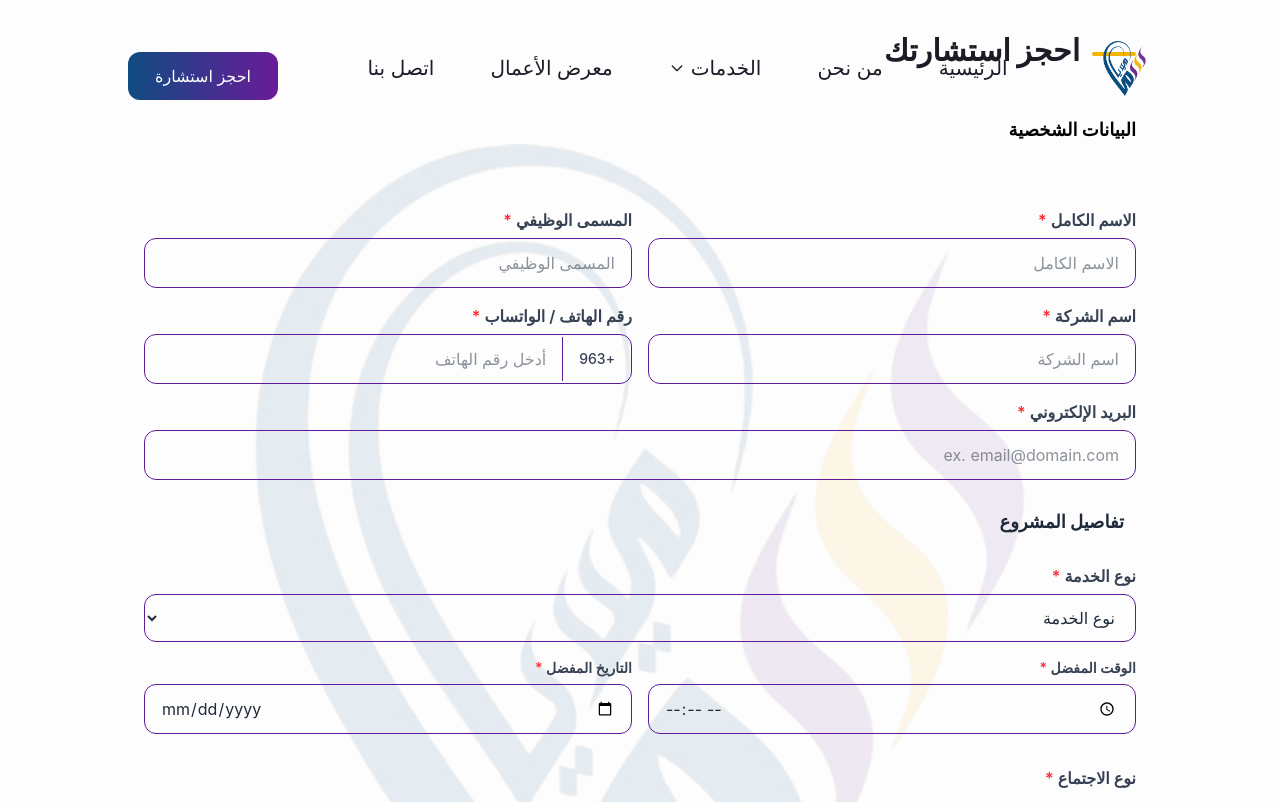
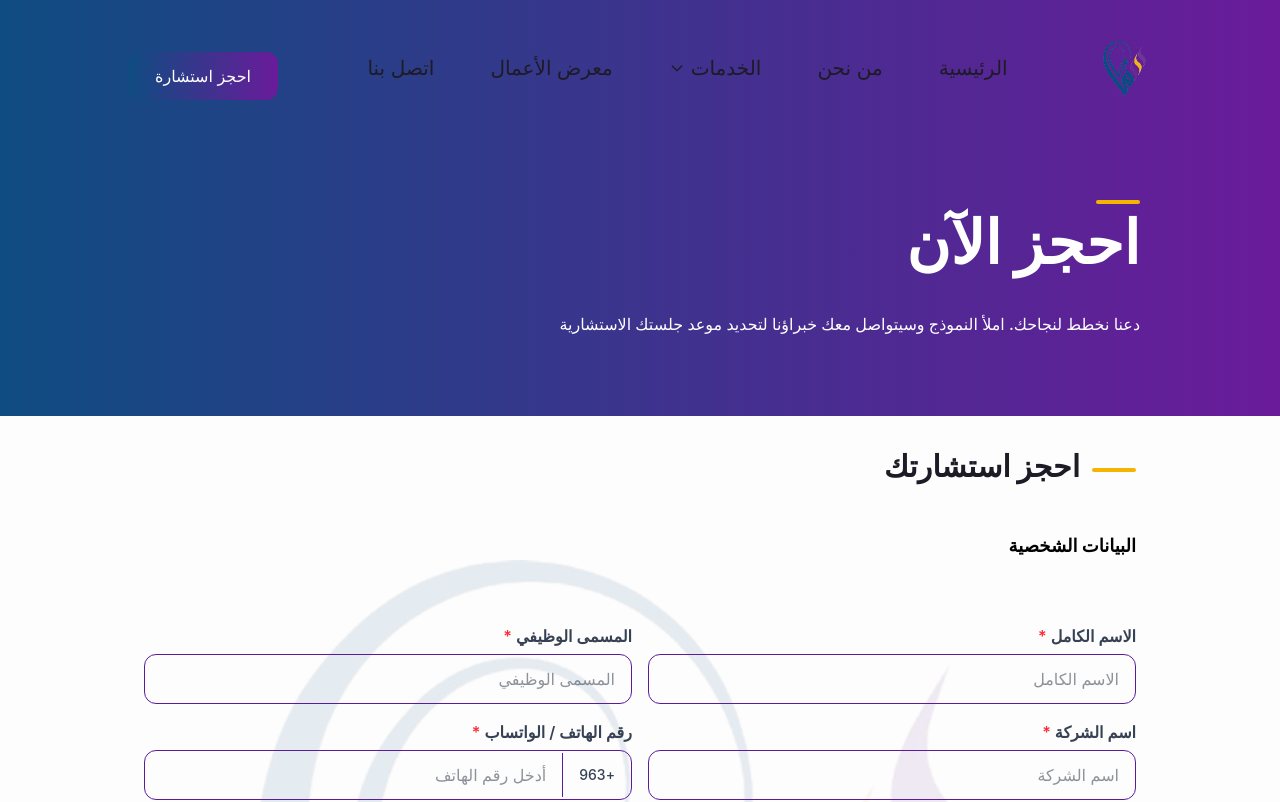
Before and after one commit to Abdalrhman-abd/media-agency-web, a React (Vite) app: page /book-consultation in a window 1280 px wide. Shown: the top 802 px of the page. Built offline with nearby package versions, Linux system fonts and the light colour scheme.

Commit message:
add Hero

```diff
--- a/src/features/booking/pages/BookingPage.tsx
+++ b/src/features/booking/pages/BookingPage.tsx
@@ -12,6 +12,7 @@ import { SuccessCard } from '../components/SuccessCard.tsx';
 import SectionTitle from '../../../components/ui/SectionTitle';
 import BookingImage from '../../../assets/images/Bookingimage.png';
 import Button from '../../../components/ui/Button.tsx';
+import SectionHero from '../../../components/ui/SectionHero.tsx';
 
 export const BookingPage: React.FC = () => {
   const [isSubmitted, setIsSubmitted] = useState(false);
@@ -44,6 +45,10 @@ export const BookingPage: React.FC = () => {
   }
 
   return (
+    <>
+      <div className='flex justify-center items-center'>
+        <SectionHero title='احجز الآن' subtitle='دعنا نخطط لنجاحك. املأ النموذج وسيتواصل معك خبراؤنا لتحديد موعد جلستك الاستشارية' variant='stacked' className="brand-gradient py-20" />
+      </div>
       <div className="max-w-5xl mx-auto px-4 py-8 dir-rtl">
         <div className='ml-0 sm:ml-180'>
           <SectionTitle title='احجز استشارتك' calssName='text' />
@@ -149,6 +154,7 @@ export const BookingPage: React.FC = () => {
           </div>
         </form>
       </div>
+    </>
   );
 };
 export default BookingPage;
--- a/src/features/portfolio/pages/PortfolioPage.tsx
+++ b/src/features/portfolio/pages/PortfolioPage.tsx
@@ -5,6 +5,8 @@ import { Project } from '../types';
 import SectionTitle from '../../../components/ui/SectionTitle';
 import Vector2 from '../../../assets/images/Vector2.png';
 import icon9 from '../../../assets/images/icon9.png';
+import SectionHero from '../../../components/ui/SectionHero';
+
 
 const PortfolioPage = () => {
   return (
```
Lines whose indentation alone changed are shown as unchanged.
